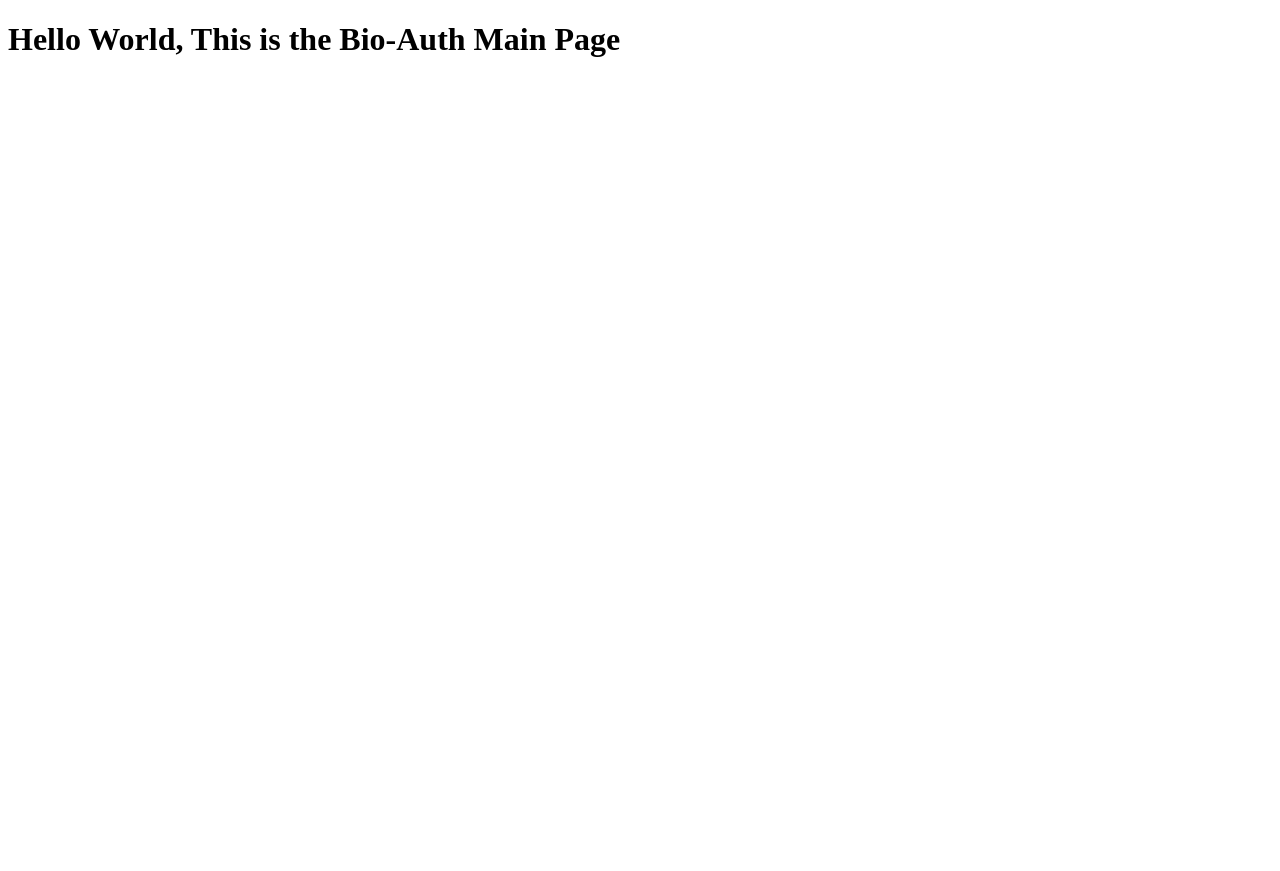
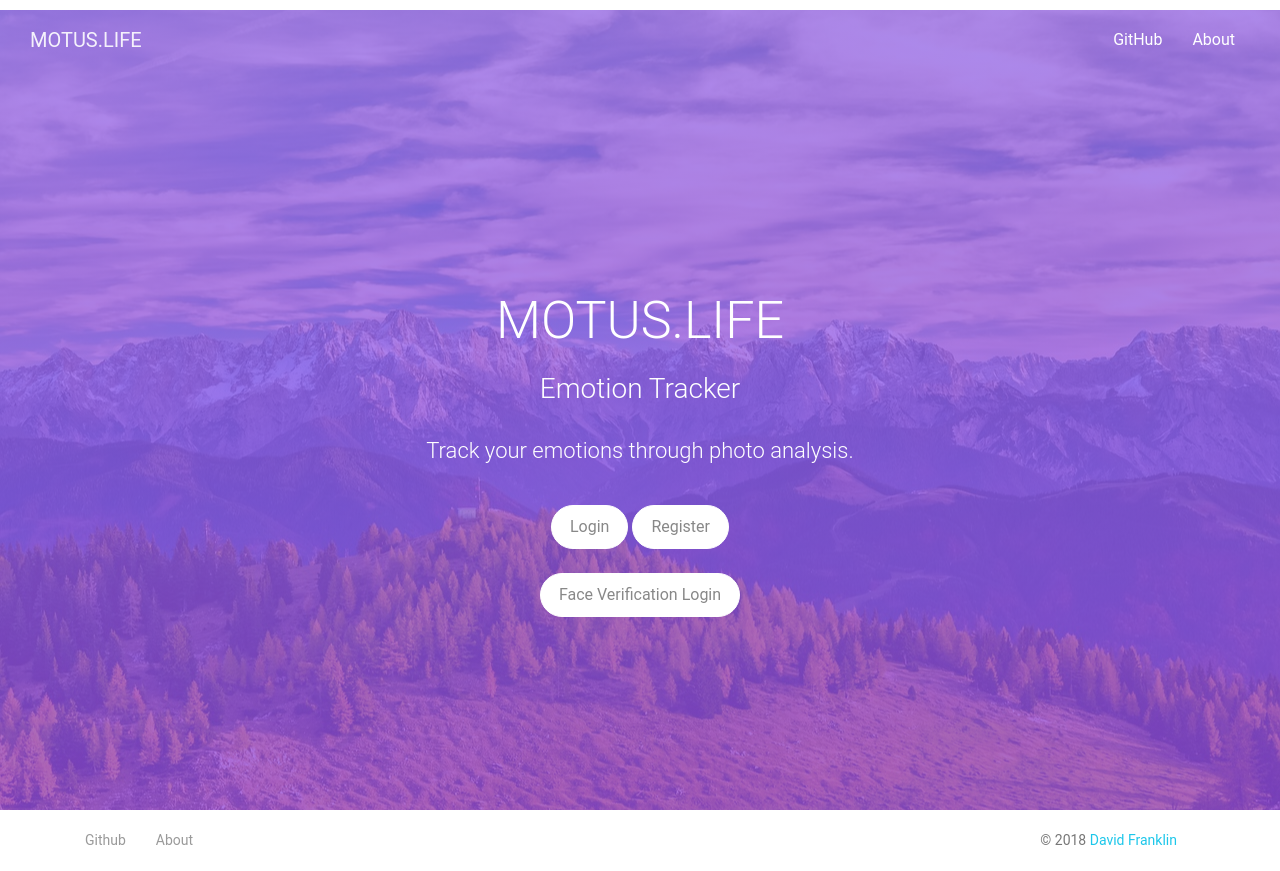
Before and after one commit to dave5801/bio-auth, a Django app: page / in a window 1280 px wide. Before the commit the page ends 57 px from the top, so only its background shows below. Run offline with Django 3.2, Linux system fonts and the light colour scheme; some libraries are stand-ins or nearby versions.

Commit message:
removed db.sqlite3, home page is now presentable

```diff
--- a/bioAuth/bioAuthCredentials/templates/bioAuthCredentials/base.html
+++ b/bioAuth/bioAuthCredentials/templates/bioAuthCredentials/base.html
@@ -117,7 +117,7 @@
                         <a class="nav-link" href="https://github.com/dave5801/emotion-reader">GitHub</a>
                     </li>
                     <li class="nav-item">
-                        <a class="nav-link" href="{% url 'about' %}">About</a>
+                        <a class="nav-link" href="">About</a>
                     </li>
                 </ul>
             </div>
@@ -143,7 +143,7 @@
                         </a>
                     </li>
                     <li>
-                        <a href="{% url 'about' %}">
+                        <a href="">
                             About
                         </a>
                     </li>
--- a/bioAuth/bioAuthCredentials/templates/bioAuthCredentials/home.html
+++ b/bioAuth/bioAuthCredentials/templates/bioAuthCredentials/home.html
@@ -1,10 +1,22 @@
-<!DOCTYPE html>
-{% load static %}
+{% extends "bioAuthCredentials/base.html" %}
 
-<html lang="en">
+{% block body %}
 
-    <h1>Hello World, This is the Bio-Auth Main Page</h1>
+    <div class="title-container text-center">
+        <h1>MOTUS.LIFE</h1>
+        <h3>Emotion Tracker</h3>
+        <h4 class="description text-center">Track your emotions through photo analysis.</h4>
+        <br />
+        {% if request.user.is_authenticated %}
+            <a class="btn btn-round btn-neutral btn-fill" href="">Profile</a>
+            <a class="btn btn-round btn-neutral btn-fill" href="">Logout</a>
+        {% else %}
+            <a class="btn btn-round btn-neutral btn-fill" href="">Login</a>
+            <a class="btn btn-round btn-neutral btn-fill" href="">Register</a>
+            <br>
+            <br>
+            <a class="btn btn-round btn-neutral btn-fill" href="">Face Verification Login</a>
+        {% endif %}
+    </div>
 
-{% block custom_scripts %}{% endblock %}
-
-</html>
+{% endblock %}
```
Also changed, not shown: bioAuth/db.sqlite3 (deleted).
